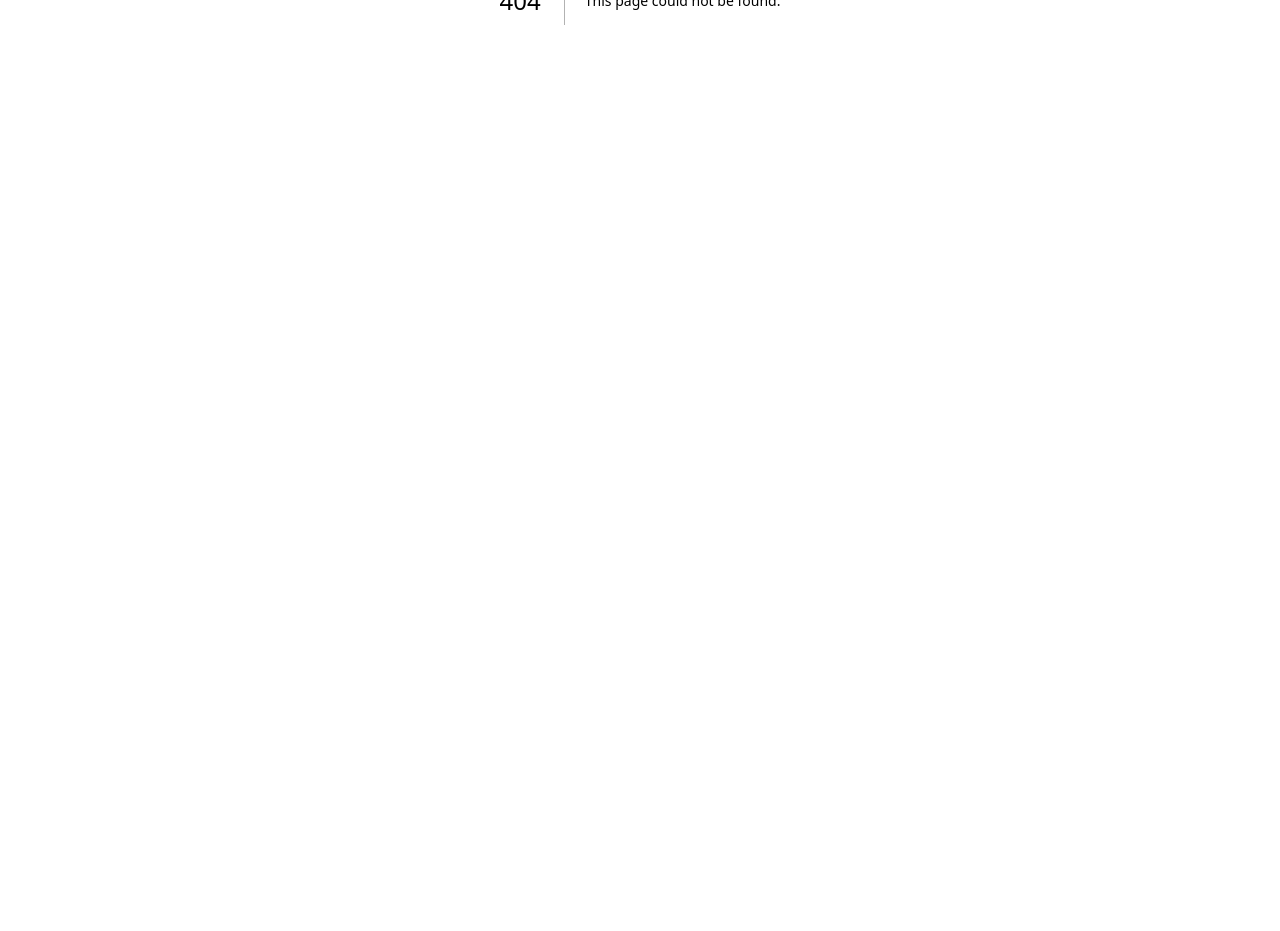
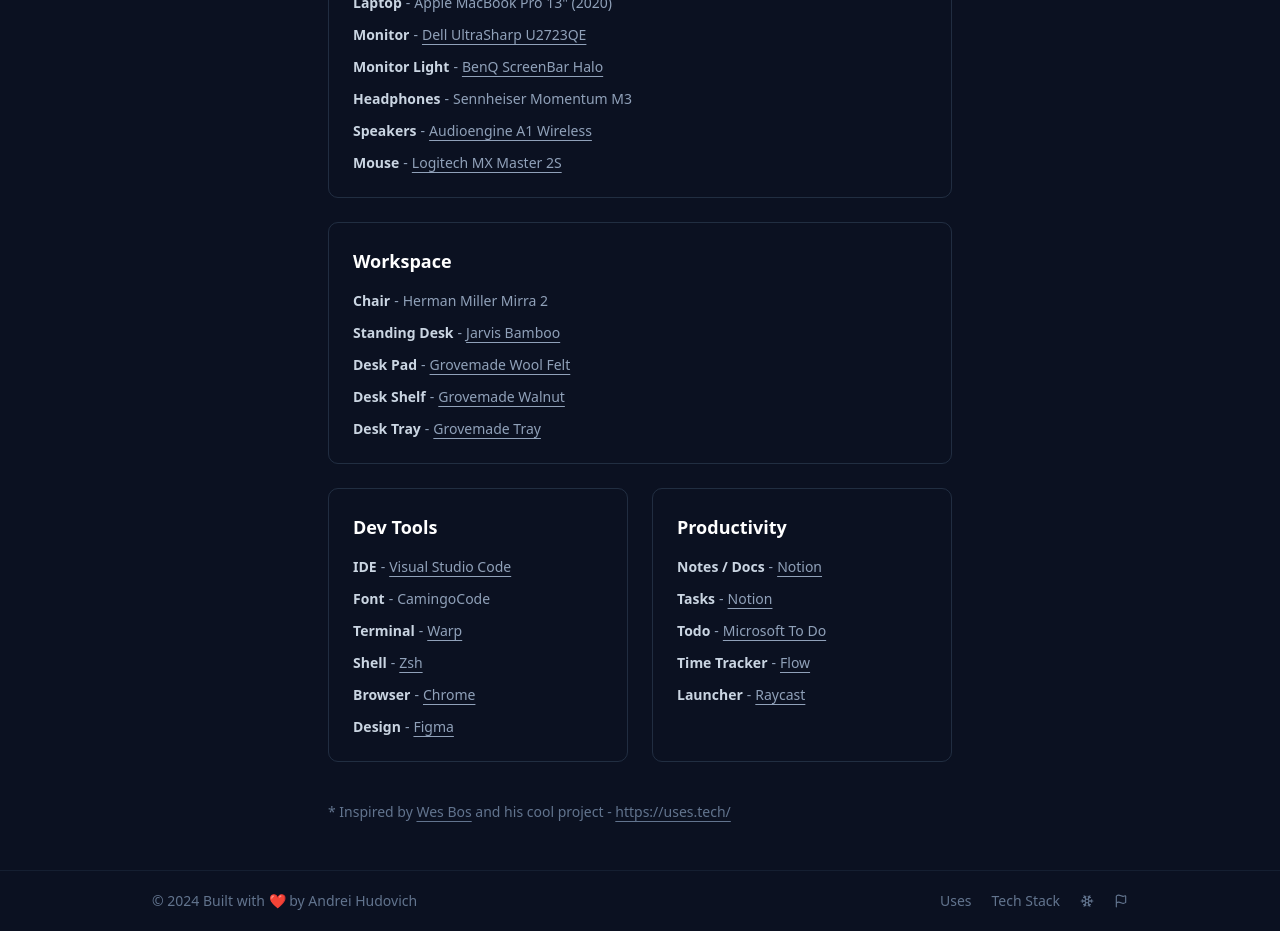
Before and after one commit to Heritage-XioN/portfolio-v3, a Next.js app: page /uses in a window 1280 px wide. Before the commit this address had no page. Shown: the part 400-1331 px from the top of the page. Before the commit the page ends 800 px from the top, so only its background shows below. Built offline with nearby package versions, Linux system fonts and the light colour scheme.

Commit message:
added uses page

```diff
--- /dev/null
+++ b/app/uses/page.tsx
@@ -0,0 +1,5 @@
+import { UsesPage } from "@/components/template/uses-page";
+
+export default function Uses() {
+  return <UsesPage />;
+}
--- /dev/null
+++ b/components/block/uses-content.tsx
@@ -0,0 +1,140 @@
+import { UsesCard, UsesItem } from "@/components/ui/uses-card";
+
+export function UsesContent() {
+  return (
+    <section className="space-y-6 pb-12">
+      {/* Hardware */}
+      <UsesCard title="Hardware">
+        <UsesItem label="Laptop" value='Apple MacBook Pro 13" (2020)' />
+        <UsesItem
+          label="Monitor"
+          value="Dell UltraSharp U2723QE"
+          href="https://www.dell.com"
+        />
+        <UsesItem
+          label="Monitor Light"
+          value="BenQ ScreenBar Halo"
+          href="https://www.benq.com"
+        />
+        <UsesItem label="Headphones" value="Sennheiser Momentum M3" />
+        <UsesItem
+          label="Speakers"
+          value="Audioengine A1 Wireless"
+          href="https://audioengine.com"
+        />
+        <UsesItem
+          label="Mouse"
+          value="Logitech MX Master 2S"
+          href="https://www.logitech.com"
+        />
+      </UsesCard>
+
+      {/* Workspace */}
+      <UsesCard title="Workspace">
+        <UsesItem label="Chair" value="Herman Miller Mirra 2" />
+        <UsesItem
+          label="Standing Desk"
+          value="Jarvis Bamboo"
+          href="https://www.fully.com"
+        />
+        <UsesItem
+          label="Desk Pad"
+          value="Grovemade Wool Felt"
+          href="https://grovemade.com"
+        />
+        <UsesItem
+          label="Desk Shelf"
+          value="Grovemade Walnut"
+          href="https://grovemade.com"
+        />
+        <UsesItem
+          label="Desk Tray"
+          value="Grovemade Tray"
+          href="https://grovemade.com"
+        />
+      </UsesCard>
+
+      {/* Dev Tools + Productivity side by side */}
+      <div className="grid gap-6 md:grid-cols-2">
+        <UsesCard title="Dev Tools">
+          <UsesItem
+            label="IDE"
+            value="Visual Studio Code"
+            href="https://code.visualstudio.com"
+          />
+          <UsesItem label="Font" value="CamingoCode" />
+          <UsesItem
+            label="Terminal"
+            value="Warp"
+            href="https://www.warp.dev"
+          />
+          <UsesItem
+            label="Shell"
+            value="Zsh"
+            href="https://www.zsh.org"
+          />
+          <UsesItem
+            label="Browser"
+            value="Chrome"
+            href="https://www.google.com/chrome"
+          />
+          <UsesItem
+            label="Design"
+            value="Figma"
+            href="https://www.figma.com"
+          />
+        </UsesCard>
+
+        <UsesCard title="Productivity">
+          <UsesItem
+            label="Notes / Docs"
+            value="Notion"
+            href="https://www.notion.so"
+          />
+          <UsesItem
+            label="Tasks"
+            value="Notion"
+            href="https://www.notion.so"
+          />
+          <UsesItem
+            label="Todo"
+            value="Microsoft To Do"
+            href="https://todo.microsoft.com"
+          />
+          <UsesItem
+            label="Time Tracker"
+            value="Flow"
+            href="https://www.getflow.com"
+          />
+          <UsesItem
+            label="Launcher"
+            value="Raycast"
+            href="https://www.raycast.com"
+          />
+        </UsesCard>
+      </div>
+
+      {/* Attribution */}
+      <p className="pt-4 text-sm text-slate-500">
+        * Inspired by{" "}
+        <a
+          href="https://wesbos.com"
+          target="_blank"
+          rel="noopener noreferrer"
+          className="underline underline-offset-4 transition-colors hover:text-white"
+        >
+          Wes Bos
+        </a>{" "}
+        and his cool project -{" "}
+        <a
+          href="https://uses.tech/"
+          target="_blank"
+          rel="noopener noreferrer"
+          className="underline underline-offset-4 transition-colors hover:text-white"
+        >
+          https://uses.tech/
+        </a>
+      </p>
+    </section>
+  );
+}
--- /dev/null
+++ b/components/block/uses-header.tsx
@@ -0,0 +1,19 @@
+import { WavyLine } from "@/components/ui/wavy-line";
+
+export function UsesHeader() {
+  return (
+    <section className="pb-10 pt-16 md:pt-24">
+      <h1 className="text-3xl font-bold tracking-tight text-white md:text-4xl">
+        Uses
+      </h1>
+
+      <p className="mt-3 text-base leading-relaxed text-slate-400">
+        The stuff I use on my day-to-day basis.
+      </p>
+
+      <div className="mt-6">
+        <WavyLine />
+      </div>
+    </section>
+  );
+}
--- /dev/null
+++ b/components/template/uses-page.tsx
@@ -0,0 +1,19 @@
+import { Navbar } from "@/components/block/navbar";
+import { UsesHeader } from "@/components/block/uses-header";
+import { UsesContent } from "@/components/block/uses-content";
+import { Footer } from "@/components/block/footer";
+
+export function UsesPage() {
+  return (
+    <div className="flex min-h-screen flex-col bg-[#0B1121]">
+      <Navbar />
+
+      <main className="mx-auto w-full max-w-2xl flex-1 px-6">
+        <UsesHeader />
+        <UsesContent />
+      </main>
+
+      <Footer />
+    </div>
+  );
+}
--- /dev/null
+++ b/components/ui/uses-card.tsx
@@ -0,0 +1,42 @@
+import { type ReactNode } from "react";
+
+interface UsesCardProps {
+  title: string;
+  children: ReactNode;
+}
+
+export function UsesCard({ title, children }: UsesCardProps) {
+  return (
+    <div className="rounded-lg border border-slate-700/60 p-6">
+      <h3 className="mb-4 text-lg font-bold text-white">{title}</h3>
+      <div className="space-y-3">{children}</div>
+    </div>
+  );
+}
+
+interface UsesItemProps {
+  label: string;
+  value: string;
+  href?: string;
+}
+
+export function UsesItem({ label, value, href }: UsesItemProps) {
+  return (
+    <p className="text-sm text-slate-400">
+      <span className="font-bold text-slate-300">{label}</span>
+      <span className="mx-1">-</span>
+      {href ? (
+        <a
+          href={href}
+          target="_blank"
+          rel="noopener noreferrer"
+          className="underline underline-offset-4 transition-colors hover:text-white"
+        >
+          {value}
+        </a>
+      ) : (
+        <span>{value}</span>
+      )}
+    </p>
+  );
+}
```
